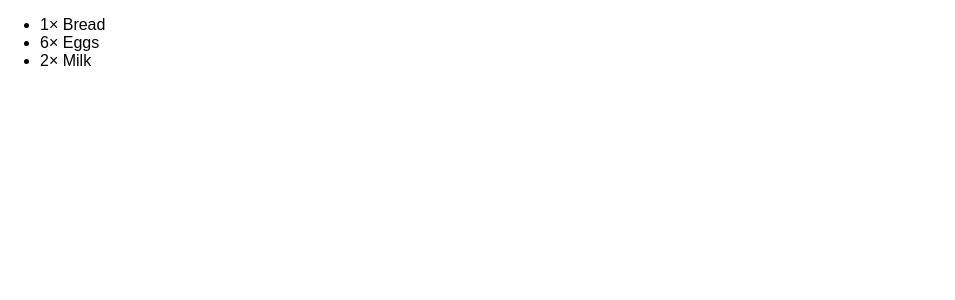
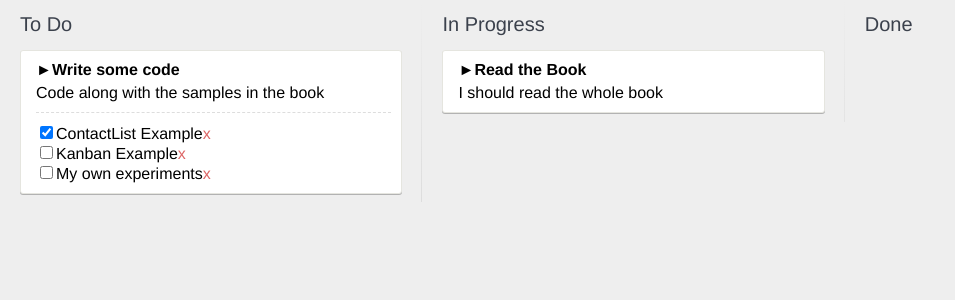
Before and after one commit to scharkin/my-react, a React (Create React App) app: page / in a window 1280 px wide. Shown: the top 300 px of the page, without its empty margins (0-955 px from the left). Built offline with nearby package versions, Linux system fonts and the light colour scheme.

Commit message:
Kanban 1

```diff
--- a/src/App.js
+++ b/src/App.js
@@ -1,33 +1,44 @@
 import React, { Component } from 'react';
-// import logo from './logo.svg';
+import KanbanBoard from './KanbanBoard';
 import './App.css';
-// Parent Component
-class GroceryList extends Component {
-  render() {
-    return (
-      <ul>
-        <ListItem quantity="1">Bread</ListItem>
-        <ListItem quantity="6">Eggs</ListItem>
-        <ListItem quantity="2">Milk</ListItem>
-      </ul>
-    );
-  }
-}
 
-// Child Component
-class ListItem extends Component {
-  render() {
-    return (
-      <li>
-        {this.props.quantity}× {this.props.children}
-      </li>
-    );
-  }
-}
+let cardsList = [
+  {
+    id: 1,
+    title: "Read the Book",
+    description: "I should read the whole book",
+    status: "in-progress",
+    tasks: []
+  },
+  {
+    id: 2,
+    title: "Write some code",
+    description: "Code along with the samples in the book",
+    status: "todo",
+    tasks: [
+      {
+        id: 1,
+        name: "ContactList Example",
+        done: true
+      },
+      {
+        id: 2,
+        name: "Kanban Example",
+        done: false
+      },
+      {
+        id: 3,
+        name: "My own experiments",
+        done: false
+      }
+    ]
+  },
+];
+
 class App extends Component {
   render() {
     return (
-      <GroceryList />
+      <KanbanBoard cards={cardsList} />
     );
   }
 }
--- /dev/null
+++ b/src/Card.js
@@ -0,0 +1,18 @@
+import React, { Component } from 'react';
+import CheckList from './CheckList';
+
+class Card extends Component {
+  render() {
+    return (
+      <div className="card">
+        <div className="card__title">{this.props.title}</div>
+        <div className="card__details">
+          {this.props.description}
+          <CheckList cardId={this.props.id} tasks={this.props.tasks} />
+        </div>
+      </div>
+    );
+  }
+}
+
+export default Card;
--- /dev/null
+++ b/src/CheckList.js
@@ -0,0 +1,21 @@
+import React, { Component } from 'react';
+
+class CheckList extends Component {
+  render() {
+    let tasks = this.props.tasks.map((task) => (
+      <li className="checklist__task">
+        <input type="checkbox" defaultChecked={task.done} />
+        {task.name}
+        <a href="#" className="checklist__task--remove" />
+      </li>
+    ));
+
+    return (
+      <div className="checklist">
+        <ul>{tasks}</ul>
+      </div>
+    );
+  }
+}
+
+export default CheckList;
--- /dev/null
+++ b/src/KanbanBoard.js
@@ -0,0 +1,26 @@
+import React, { Component } from 'react';
+import List from './List';
+
+class KanbanBoard extends Component {
+render(){
+    return (
+      <div className="app">
+
+        <List id='todo' title="To Do" cards={
+          this.props.cards.filter((card) => card.status === "todo")
+        } />
+
+        <List id='in-progress' title="In Progress" cards={
+          this.props.cards.filter((card) => card.status === "in-progress")
+        } />
+
+        <List id='done' title='Done' cards={
+          this.props.cards.filter((card) => card.status === "done")
+        } />
+
+      </div>
+    );
+  }
+}
+
+export default KanbanBoard;
--- /dev/null
+++ b/src/List.js
@@ -0,0 +1,22 @@
+import React, { Component } from 'react';
+import Card from './Card';
+
+class List extends Component {
+  render() {
+    var cards = this.props.cards.map((card) => {
+      return <Card id={card.id}
+                   title={card.title}
+                   description={card.description}
+                   tasks={card.tasks} />
+    });
+
+    return (
+      <div className="list">
+        <h1>{this.props.title}</h1>
+        {cards}
+      </div>
+    );
+  }
+}
+
+export default List;
--- a/src/index.css
+++ b/src/index.css
@@ -1,5 +1,92 @@
-body {
+*{
+  box-sizing: border-box;
+}
+
+html,body,#app {
+  height:100%;
   margin: 0;
   padding: 0;
-  font-family: sans-serif;
 }
+
+body {
+  background: #eee;
+  font-family: "Helvetica Neue", Helvetica, Arial, sans-serif;
+}
+
+h1{
+  font-weight: 200;
+  color: #3b414c;
+  font-size: 20px;
+}
+
+ul {
+  list-style-type: none;
+  padding: 0;
+  margin: 0;
+}
+
+.app {
+  white-space: nowrap;
+  height:100%;
+}
+
+.list {
+  position: relative;
+  display: inline-block;
+  vertical-align: top;
+  white-space: normal;
+  height: 100%;
+  width: 33%;
+  padding: 0 20px;
+  overflow: auto;
+}
+
+.list:not(:last-child):after{
+  content: "";
+  position: absolute;
+  top: 0;
+  right: 0;
+  width: 1px;
+  height: 99%;
+  background: linear-gradient(to bottom, #eee 0%, #ccc 50%, #eee 100%) fixed;
+}
+
+.card {
+  position: relative;
+  z-index: 1;
+  background: #fff;
+  width: 100%;
+  padding: 10px 10px 10px 15px;
+  margin: 0 0 10px 0;
+  overflow: auto;
+  border: 1px solid #e5e5df;
+  border-radius: 3px;
+  box-shadow: 0 1px 0 rgba(0, 0, 0, 0.25);
+}
+
+.card__title {
+  font-weight: bold;
+  border-bottom: solid 5px transparent;
+}
+
+.card__title:before {
+  display: inline-block;
+  width: 1em;
+  content: '►';
+}
+
+.card__title--is-open:before {
+  content: '▼';
+}
+
+.checklist__task:first-child {
+  margin-top: 10px;
+  padding-top: 10px;
+  border-top: dashed 1px #ddd;
+}
+
+.checklist__task--remove:after{
+  display: inline-block;
+  color: #d66;
+  content: "x";
+}
```
